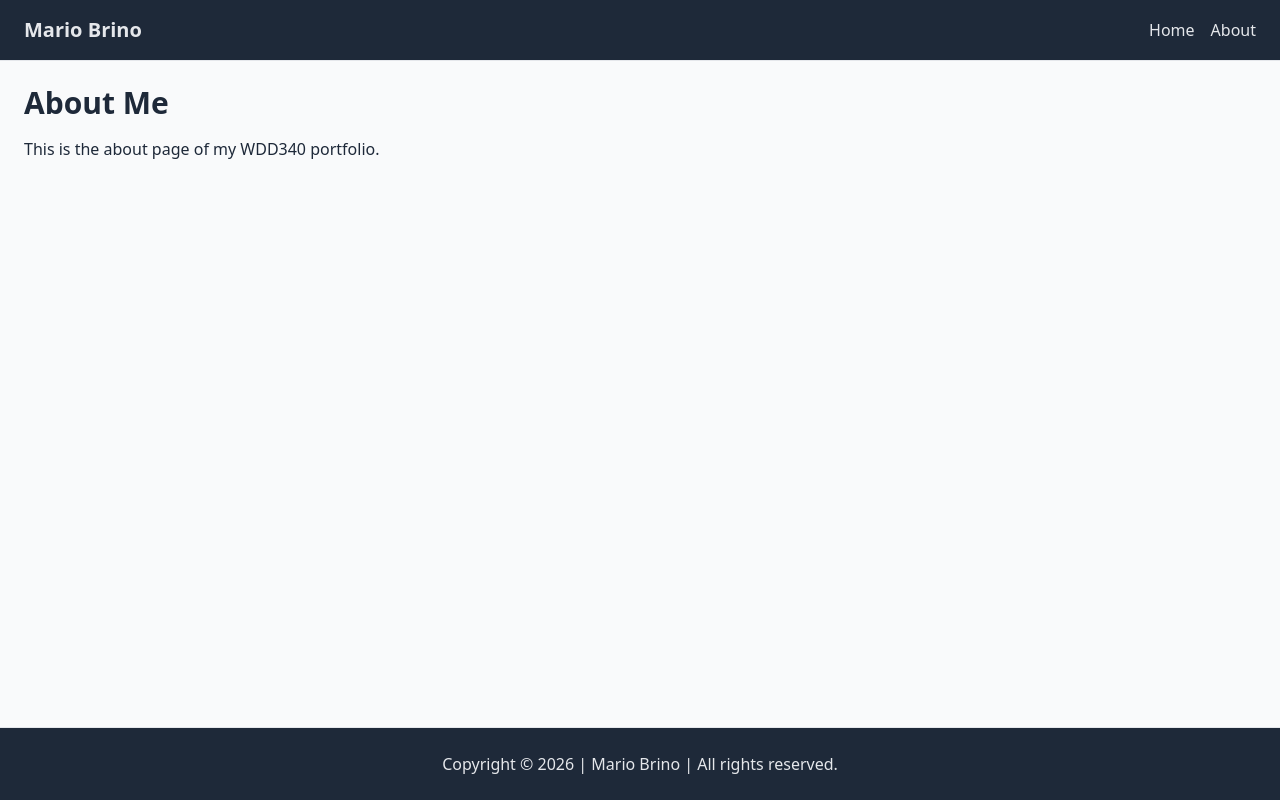
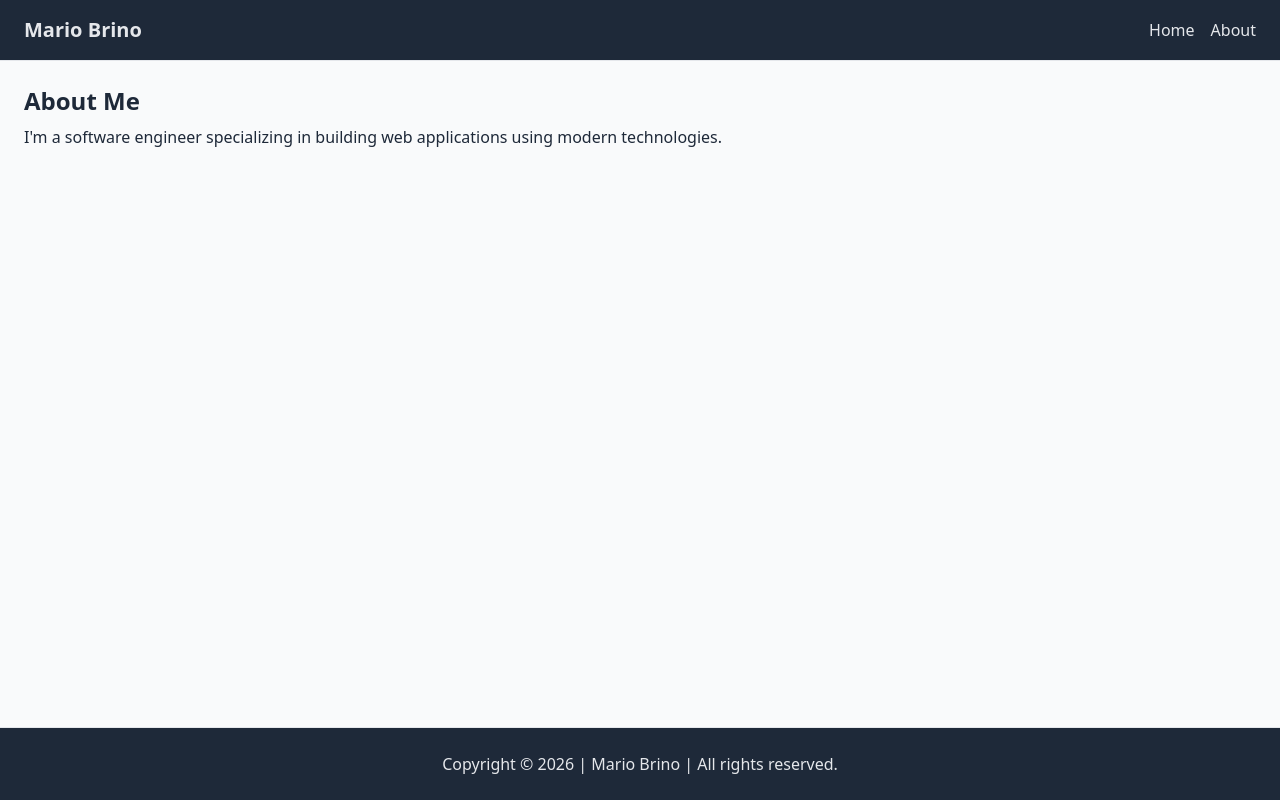
Before and after one commit to mariohbrino/wdd430-portfolio, a Next.js app: page /about in a window 1280 px wide. Built offline with nearby package versions, Linux system fonts and the light colour scheme.

Commit message:
feat: implement PersonalIntroduction component and update AboutPage to use it

```diff
--- a/src/app/about/page.tsx
+++ b/src/app/about/page.tsx
@@ -1,8 +1,15 @@
+import PersonalIntroduction from "@/components/personal-introduction";
+
+const aboutContent = {
+  title: "About Me",
+  content:
+    "I'm a software engineer specializing in building web applications using modern technologies.",
+};
+
 export default function AboutPage() {
   return (
     <main className="mx-auto w-full max-w-7xl grow p-6">
-      <h1 className="mb-4 text-3xl font-bold">About Me</h1>
-      <p className="mb-4">This is the about page of my WDD340 portfolio.</p>
+      <PersonalIntroduction {...aboutContent} />
     </main>
   );
 }
--- /dev/null
+++ b/src/components/personal-introduction.tsx
@@ -0,0 +1,14 @@
+export default function PersonalIntroduction({
+  title,
+  content,
+}: {
+  title: string;
+  content: string;
+}) {
+  return (
+    <section className="mb-6">
+      <h2 className="mb-2 text-2xl font-semibold">{title}</h2>
+      <p>{content}</p>
+    </section>
+  );
+}
```
